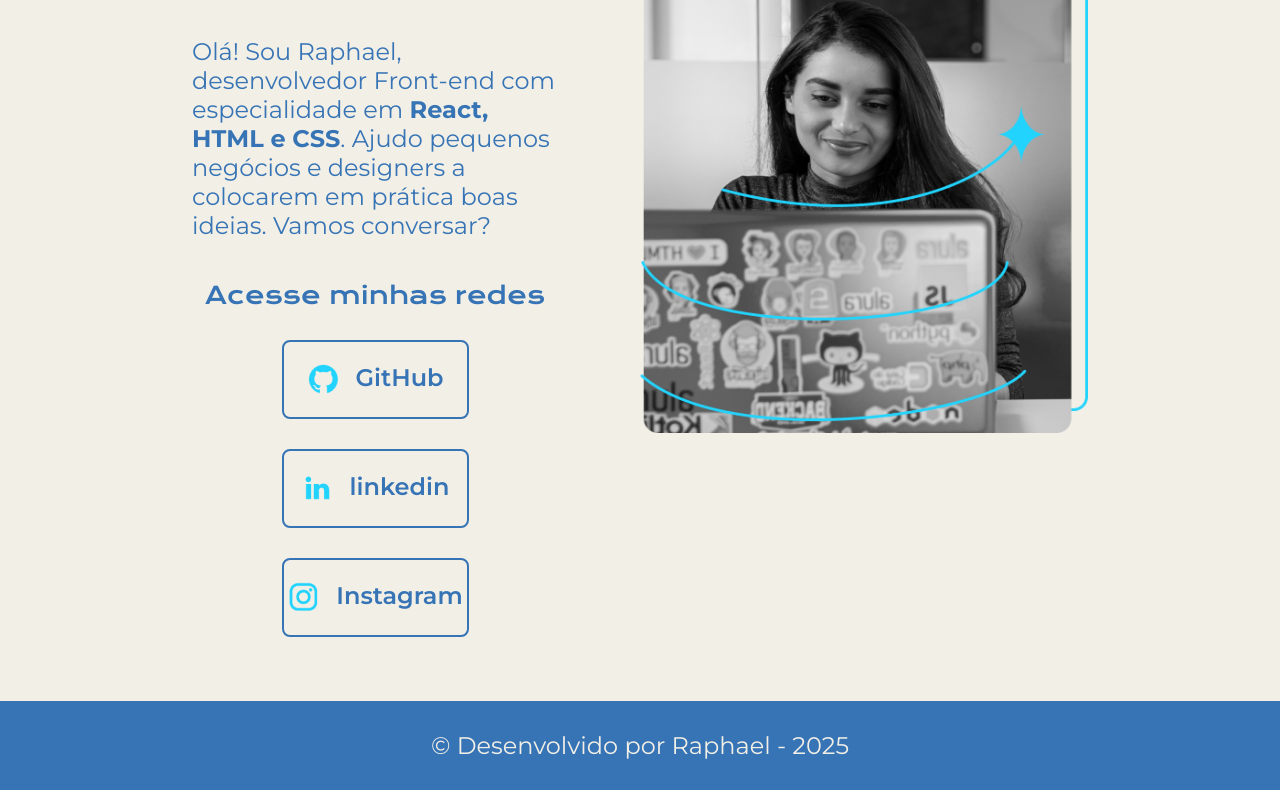
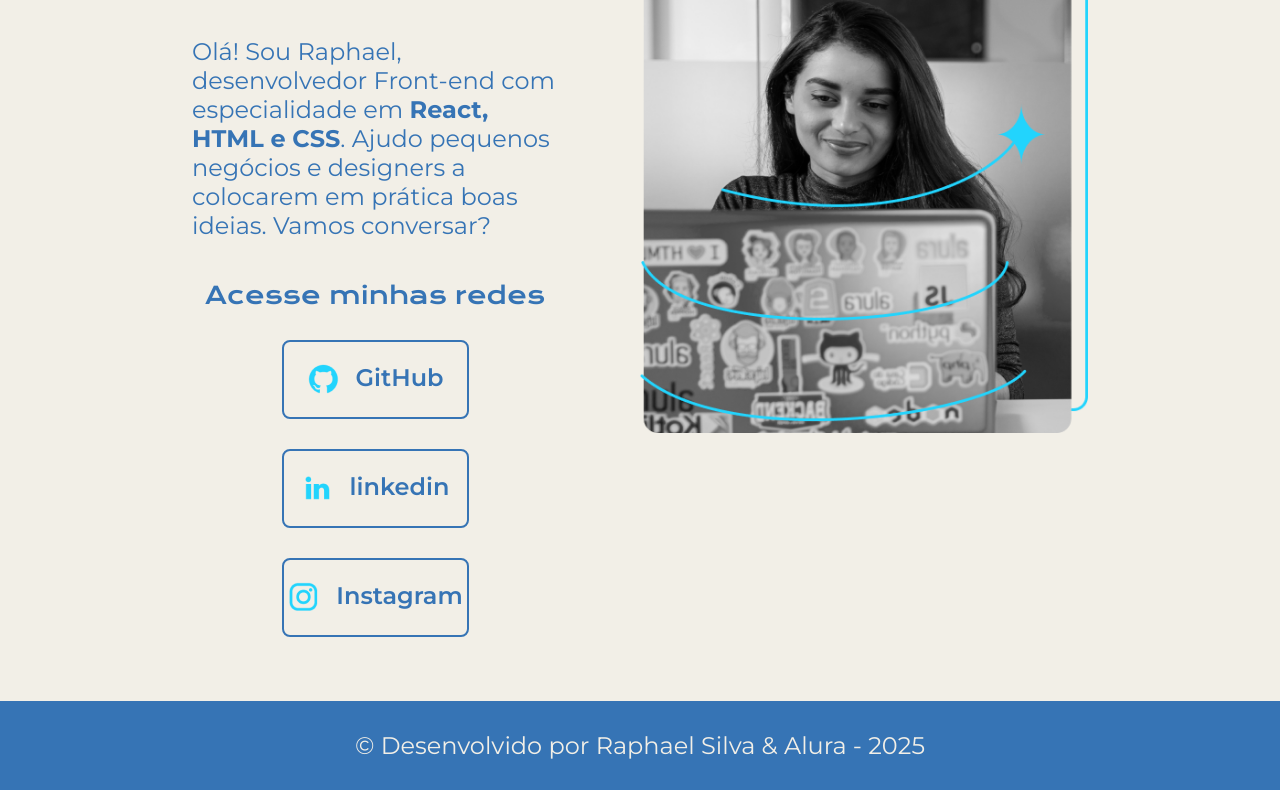
Before and after one commit to raphaelsilva-dev/projeto-alura-html-css, a plain HTML site: page index.html in a window 1280 px wide. Shown: the part 392-1182 px from the top of the page. Drawn offline with nearby package versions, Linux system fonts and the light colour scheme.

Commit message:
Piloto portfolio

```diff
--- a/index.html
+++ b/index.html
@@ -45,7 +45,7 @@
     </main>
 
     <footer class="rodape">
-        <p>© Desenvolvido por Raphael - 2025</p>
+        <p>© Desenvolvido por Raphael Silva & Alura - 2025</p>
     </footer>
 
 </body>
```
